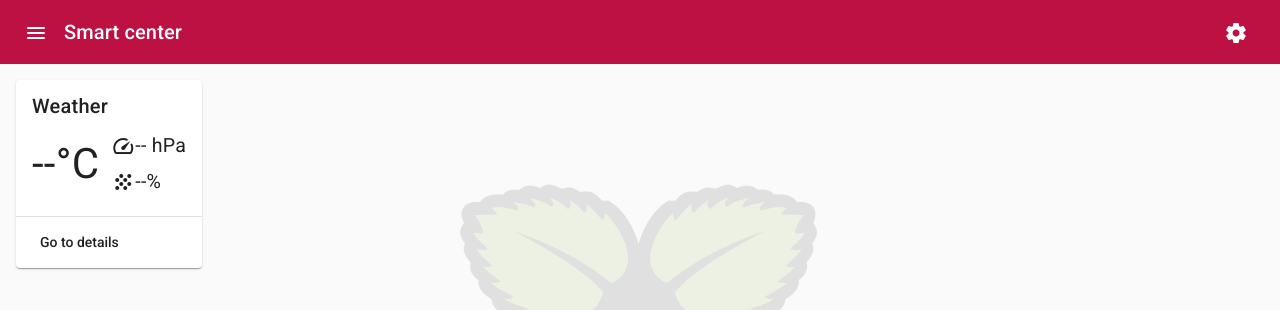
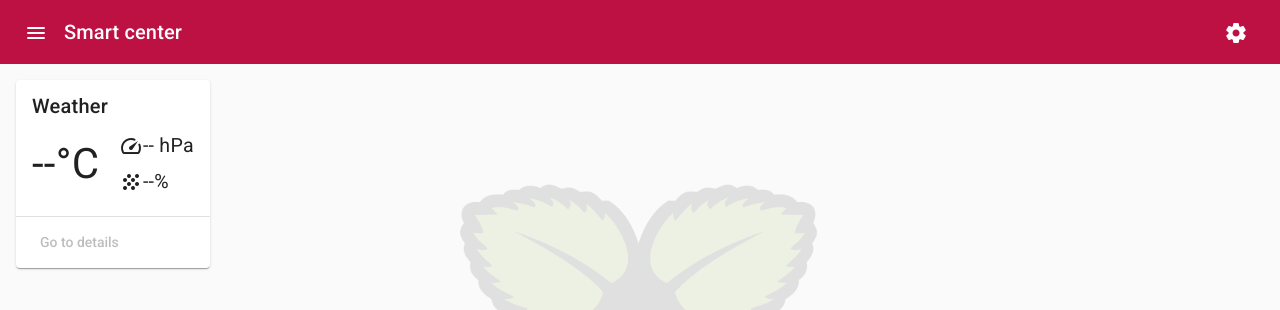
Before and after one commit to hwawrzacz/smart-center, an Angular app: page /home in a window 1280 px wide. Shown: the top 310 px of the page. Built offline with nearby package versions, Linux system fonts and the light colour scheme; no server answers.

Commit message:
Change grid layout for weather card

```diff
--- a/src/app/modules/weather/components/weather-card/weather-card.component.html
+++ b/src/app/modules/weather/components/weather-card/weather-card.component.html
@@ -6,10 +6,12 @@
     <p class="weather-details">
       <span>{{ weatherInside.temperature || '--' }}&deg;C</span>
       <span>
-        <mat-icon>speed</mat-icon>{{ weatherInside.pressure || '--' }} hPa
+        <mat-icon>speed</mat-icon>
+        {{ weatherInside.pressure || '--' }} hPa
       </span>
       <span>
-        <mat-icon>grain</mat-icon>{{ weatherInside.humidity || '--' }}%
+        <mat-icon>grain</mat-icon>
+        {{ weatherInside.humidity || '--' }}%
       </span>
     </p>
   </mat-card-content>
@@ -17,6 +19,6 @@
   <mat-divider></mat-divider>
 
   <mat-card-actions>
-    <button mat-button>Go to details</button>
+    <button mat-button disabled>Go to details</button>
   </mat-card-actions>
 </mat-card>
--- a/src/app/modules/weather/components/weather-card/weather-card.component.scss
+++ b/src/app/modules/weather/components/weather-card/weather-card.component.scss
@@ -7,9 +7,12 @@
 mat-card-content {
   .weather-details {
     display: grid;
-    grid-template:
-                    1fr 1fr
-                    1fr 1fr;
+    grid-template-columns: repeat(2, 1fr);
+    grid-template-rows: repeat(2, 1fr);
+    grid-template-areas:
+      'temperature pressure'
+      'temperature humidity';
+
     span {
       padding: 6px;
       display: flex;
@@ -18,22 +21,19 @@ mat-card-content {
       &:nth-child(1) {
         font-size: 3em;
         padding-left: 0;
-        grid-row: 1 / 3;
-        grid-column: 1 / 2;
+        grid-area: temperature;
       }
 
       &:nth-child(2) {
         font-size: 1.4em;
         padding-right: 0;
-        grid-row: 1 / 2;
-        grid-column: 2 / 3;
+        grid-area: pressure;
       }
 
       &:nth-child(3) {
         font-size: 1.4em;
         padding-right: 0;
-        grid-row: 2 / 3;
-        grid-column: 2 / 3;
+        grid-area: humidity;
       }
     }
   }
```
